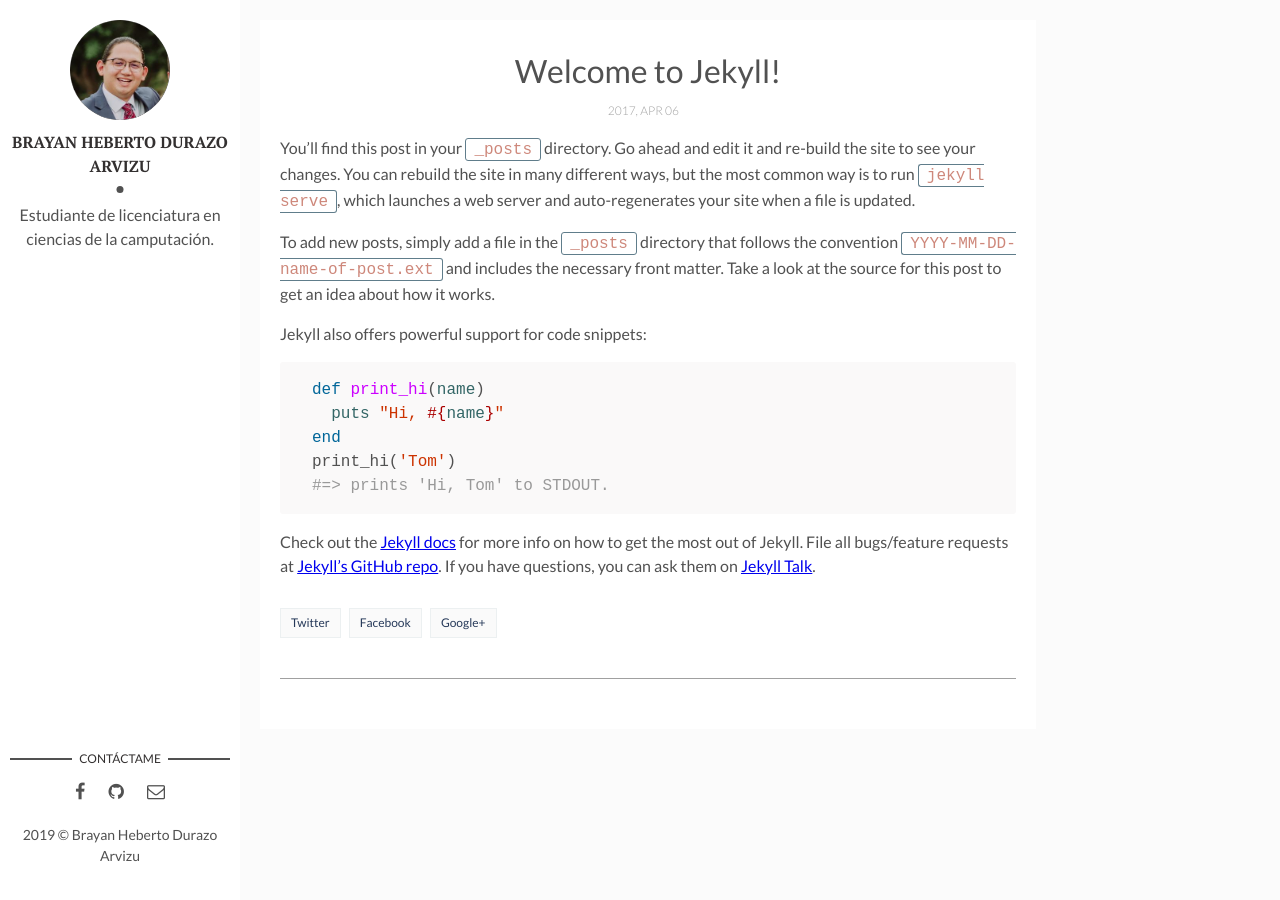
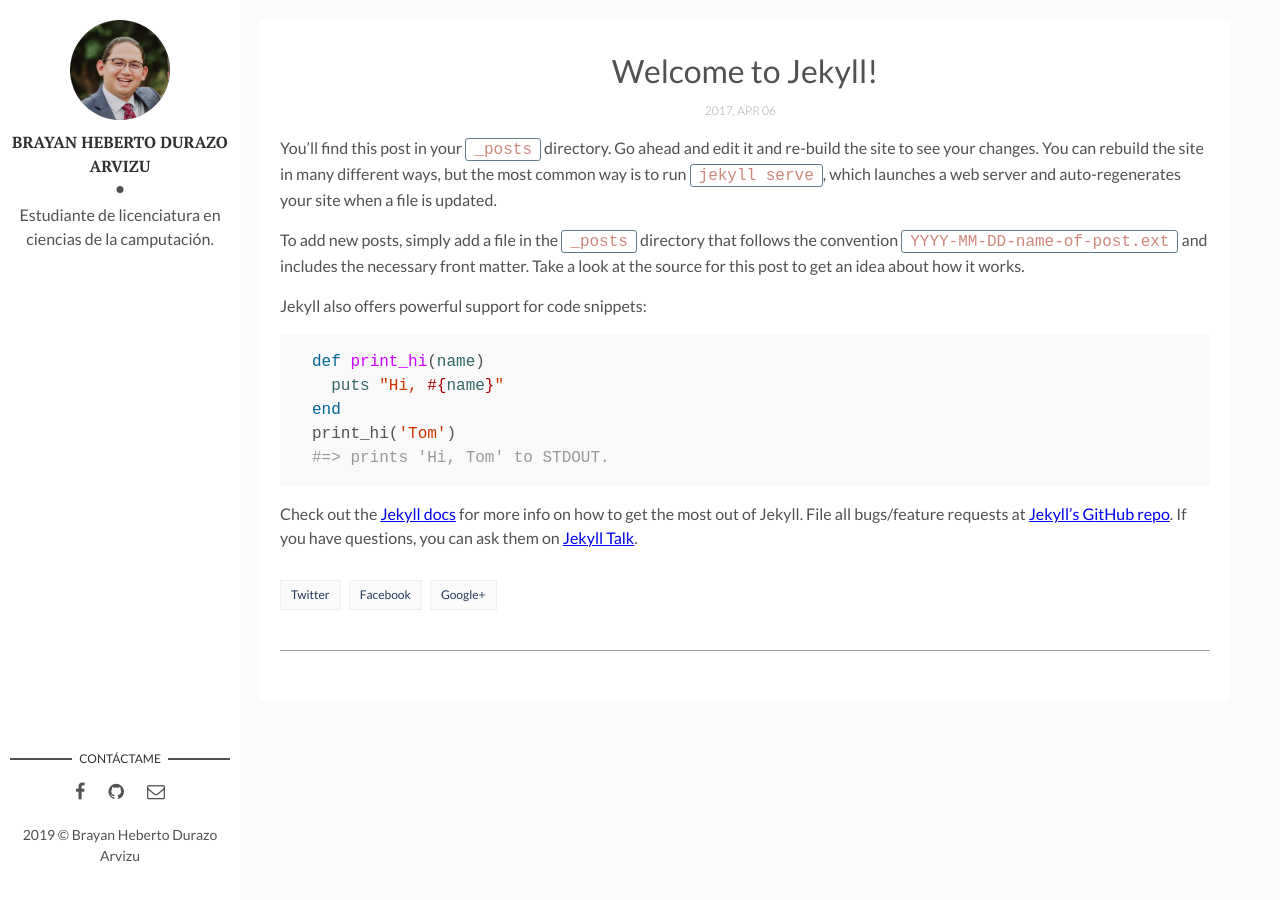
Before and after one commit to BrayanDurazo/BrayanDurazo.github.io, a Jekyll site: the page built from _posts/2017-04-06-welcome-to-jekyll.markdown, in a window 1280 px wide. Built offline with Jekyll 4.4.1, drawn with Linux system fonts in a browser that asks for light colours; comment, search, counter and statistics services are not loaded.

Commit message:
Arreglando post

```diff
--- a/assets/css/main.css
+++ b/assets/css/main.css
@@ -893,7 +893,7 @@
 }
 
 .article-page {
-  width: 80%;
+  width: 120%;
 }
 
 ::-moz-selection {
```
Also changed, not shown: 1 other file.
